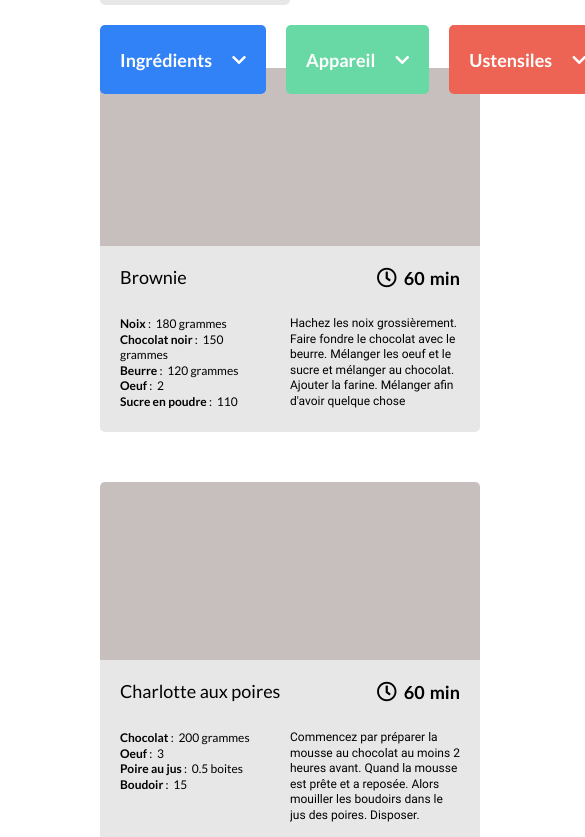
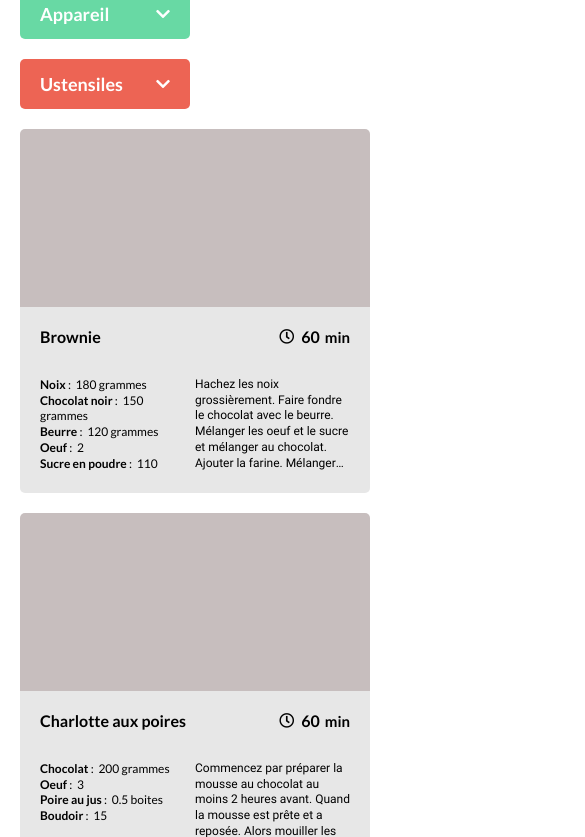
Before and after one commit to remymerienne/RemyMerienne_7_18052021, a website built with webpack: page index.html in a window 390 px wide. Shown: the part 272-1109 px from the top of the page, 585 px wide, since content can reach past the window. Built offline with Linux system fonts and the light colour scheme.

Commit message:
[FEAT]: add full responsive by CSS

```diff
--- a/script/components/modules/Display.js
+++ b/script/components/modules/Display.js
@@ -2,7 +2,6 @@
 
 const calculateHeightList = (array) => {
   let len = array.length;
-
   if (window.innerWidth <= 1080) {
     if (len > 0) {
       while (len % 1 !== 0) {
@@ -100,6 +99,13 @@ export const displayItemBoxes = (button, box, list, array) => {
 
   });
 
+  if (window.innerWidth <= 660) {
+
+    list.style.paddingBottom = '20px';
+    list.style.width = '285px';
+
+  } else {
+
     // Mise en page des liste selon le nombre de résultat
     if (array.length === 0) {
       list.style.paddingBottom = '0';
@@ -113,6 +119,8 @@ export const displayItemBoxes = (button, box, list, array) => {
     } else {
       list.style.paddingBottom = '20px';
       list.style.width = '670px';
+    }
+
   }
 
   // Calcul de la hauteur de la lise et affichage
@@ -210,28 +218,3 @@ export const displayTags = (element, array) => {
 };
 
 // ********************************************************
-
-const checkLength = (list) => {
-  if (list.length !== 0) {
-    return 1;
-  } else {
-    return 0;
-  }
-};
-
-// ==========================
-
-export const setMainTop = (node, tagStockIngredient, tagStockDevice, tagStockUtensil) => {
-  const numberOfTagRow = checkLength(tagStockIngredient) + checkLength(tagStockDevice) + checkLength(tagStockUtensil);
-  if (numberOfTagRow === 0) {
-    node.style.top = '340px';
-  } else if (numberOfTagRow === 1) {
-    node.style.top = '390px';
-  } else if (numberOfTagRow === 2) {
-    node.style.top = '443px';
-  } else if (numberOfTagRow === 3) {
-    node.style.top = '495px';
-  }
-};
-
-// ********************************************************
--- a/stylesheets/abstracts/_mixins.scss
+++ b/stylesheets/abstracts/_mixins.scss
@@ -9,47 +9,56 @@
 // - 1. Media Queries
 // --------------------------
 
-/// Mixins Media Queries Extra-small (min 375px)
+/// Mixins Media Queries Extra-large (max 1332px)
 /// @access public
 /// @requires $breakpoints - Breakpoints map
-@mixin xs {
-  @media screen and (min-width: map-get($breakpoints, xs)) {
+@mixin xl {
+  @media screen and (max-width: map-get($breakpoints, xl)) {
     @content;
   }
 }
 
-/// Mixins Media Queries Small (min 480px)
+/// Mixins Media Queries Extra-large (max 1258px)
 /// @access public
 /// @requires $breakpoints - Breakpoints map
-@mixin sm {
-  @media screen and (min-width: map-get($breakpoints, sm)) {
+@mixin lg {
+  @media screen and (max-width: map-get($breakpoints, lg)) {
     @content;
   }
 }
 
-/// Mixins Media Queries Medium (min 750px)
+/// Mixins Media Queries Extra-large (max 928px)
 /// @access public
 /// @requires $breakpoints - Breakpoints map
 @mixin md {
-  @media screen and (min-width: map-get($breakpoints, md)) {
+  @media screen and (max-width: map-get($breakpoints, md)) {
     @content;
   }
 }
 
-/// Mixins Media Queries Large (min 970px)
+/// Mixins Media Queries Extra-large (max 730px)
 /// @access public
 /// @requires $breakpoints - Breakpoints map
-@mixin lg {
-  @media screen and (min-width: map-get($breakpoints, lg)) {
+@mixin sm {
+  @media screen and (max-width: map-get($breakpoints, sm)) {
     @content;
   }
 }
 
-/// Mixins Media Queries Extra-large (min 1187px)
+/// Mixins Media Queries Extra-large (max 589px)
 /// @access public
 /// @requires $breakpoints - Breakpoints map
-@mixin xl {
-  @media screen and (min-width: map-get($breakpoints, xl)) {
+@mixin xs {
+  @media screen and (max-width: map-get($breakpoints, xs)) {
+    @content;
+  }
+}
+
+/// Mixins Media Queries Extra-large (max 374px)
+/// @access public
+/// @requires $breakpoints - Breakpoints map
+@mixin xxs {
+  @media screen and (max-width: map-get($breakpoints, xxs)) {
     @content;
   }
 }
--- a/stylesheets/abstracts/_variables.scss
+++ b/stylesheets/abstracts/_variables.scss
@@ -74,12 +74,13 @@ $task-font-stack: (
 /// @prop {String} keys - Keys are identifiers mapped to a given length
 /// @prop {Map} values - Values are actual breakpoints expressed in pixels
 $breakpoints: (
-  'xl': 1187px,
-  'lg': 970px,
-  'md': 750px,
-  'sm': 480px,
-  'xs': 375px,
-);
+  'xl': 1332px,
+  'lg': 1258px,
+  'md': 928px,
+  'sm': 730px,
+  'xs': 589px,
+  'xxs': 374px
+  );
 
 // * End
 // * ------------------------
--- a/stylesheets/components/_button.scss
+++ b/stylesheets/components/_button.scss
@@ -6,6 +6,7 @@
   @extend %flex-between;
   width: 170px;
   height: 69px;
+  margin-bottom: 20px;
   padding: 20px;
   border: none;
   border-radius: 5px;
@@ -13,6 +14,10 @@
   font-size: 18px;
   font-weight: 700;
   cursor: pointer;
+
+  @include md {
+    height: 50px;
+  }
 }
 
 // * End
--- a/stylesheets/layout/_page.scss
+++ b/stylesheets/layout/_page.scss
@@ -11,20 +11,42 @@
   width: 100%;
   max-width: $page-max-width;
   padding: 42px 100px;
+
+  @include md {
+    padding: 20px;
+  }
+
+  @include xxs {
+    padding: 10px;
+  }
 }
 
 .main {
   display: flex;
-  justify-content: space-around;
   flex-wrap: wrap;
-  column-gap: 50px;
-  row-gap: 50px;
+  column-gap: 3.5%;
+  row-gap: 43px;
   top: 340px;
   max-width: 1240px;
-  margin: 0 100px 0 auto;
   padding-bottom: 20px;
-  position: absolute;
-  z-index: -1;
+
+  @include xl {
+    row-gap: 33px;
+  }
+
+  @include lg {
+    column-gap: 10%;
+  }
+
+  @include md {
+    column-gap: 5%;
+  }
+
+  @include sm {
+    justify-content: center;
+    row-gap: 20px;
+  }
+
 }
 
 // * End
--- a/stylesheets/main.scss
+++ b/stylesheets/main.scss
@@ -1,8 +1,8 @@
 @charset "UTF-8";
 
 @import
-'abstracts/variables';
-//  'abstracts/mixins',
+'abstracts/variables',
+'abstracts/mixins';
 
 @import
   'vendors/minireset';
--- a/stylesheets/pages/_index.scss
+++ b/stylesheets/pages/_index.scss
@@ -24,6 +24,10 @@
 
   &__logo {
     width: 50px;
+
+    @include md {
+      height: 35px;
+    }
   }
 
   &__title {
@@ -32,6 +36,10 @@
     font-family: $title-font-stack;
     font-size: 36px;
     font-weight: 700;
+
+    @include md {
+      font-size: 30px;
+    }
   }
 }
 
@@ -47,12 +55,17 @@
   background-color: $background-light-color;
   border-radius: 5px;
 
+  @include md {
+    height: 50px;
+  }
+
   &__input {
     width: 95%;
     height: 50px;
     background-color: $background-light-color;
     color: #000000;
     font-size: 18px;
+    text-overflow: ellipsis;
 
     &::placeholder {
       color: #000000;
@@ -62,6 +75,10 @@
 
   &__logo {
     font-size: 32px;
+
+    @include md {
+      font-size: 25px;
+    }
   }
 }
 
@@ -70,6 +87,7 @@
 
 .tags-row {
   display: flex;
+  flex-wrap: wrap;
 
   &__tag--ingredient {
     background-color: $background-ingredient-color;
@@ -95,15 +113,16 @@
 .buttons-row {
   display: flex;
   margin-top: 15px;
+  flex-wrap: wrap;
 
   &__button--ingredient {
+    margin-right: 20px;
     background-color: $background-ingredient-color;
   }
 
   &__button--device {
+    margin-right: 20px;
     background-color: $background-device-color;
-    margin-left: 20px;
-    margin-right: 20px;
   }
 
   &__button--utensil {
@@ -125,10 +144,31 @@
 .recipe {
   display: flex;
   flex-direction: column;
-  width: 380px;
+  width: 31%;
+  min-width: 328px;
   height: 364px;
   border-radius: 5px;
   overflow: hidden;
+
+  @include lg {
+    width: 45%;
+  }
+
+  @include md {
+    width: 47.5%;
+  }
+
+  @include sm {
+    width: 65%;
+  }
+
+  @include xs {
+    width: 100%;
+  }
+
+  @include xxs {
+    min-width: unset;
+  }
 
   &__photo {
     height: 178px;
@@ -139,6 +179,10 @@
     height: 186px;
     padding: 20px;
     background-color: $background-light-color;
+
+    @include xxs {
+      padding: 10px;
+    }
   }
 }
 
@@ -152,6 +196,11 @@
 
   &__title {
     font-size: 18px;
+
+    @include xl {
+      font-size: 16px;
+      font-weight: 700;
+    }
   }
 
   &__time,
@@ -160,17 +209,38 @@
     font-weight: 700;
   }
 
+  &__time {
+    @include xl {
+      display: flex;
+      align-items: center;
+      font-size: 16px;
+    }
+  }
+
   &__time::before {
+    margin-left: 10px;
     margin-right: 7px;
     font-family: "Font Awesome 5 Free";
     font-weight: 400;
     content: "\f017";
     font-size: 20px;
+
+    @include xl {
+      font-size: 15px;
+    }
+
+    @include xxs {
+      margin-left: 5px;
+    }
   }
 
   &__time::after {
     margin-left: 5px;
     content: 'min';
+
+    @include xl {
+      font-size: 15px;
+    }
   }
 }
 
@@ -187,7 +257,7 @@
     padding-right: 20px;
     padding-top: 5px;
     overflow: hidden;
-    line-height: 15.5px;
+    line-height: 15.7px;
   }
 
   .li {
@@ -203,10 +273,13 @@
     width: 50%;
     height: 100px;
     padding-top: 5px;
+    display: -webkit-box;
+    -webkit-box-orient: vertical;
+    -webkit-line-clamp: 6;
     overflow: hidden;
     font-family: $task-font-stack;
     font-size: 12px;
-    line-height: 15.5px;
+    line-height: 15.7px;
   }
 }
 
@@ -215,6 +288,7 @@
 
 .box {
   display: none;
+  position: absolute;
   overflow: hidden;
   border-radius: 5px;
   color: #ffffff;
@@ -229,10 +303,6 @@
   &-device,
   &-device input {
     background-color: $background-device-color;
-  }
-
-  &-device {
-    margin: 0 20px;
   }
 
   &-utensil,
--- a/supply/notes.txt
+++ b/supply/notes.txt
@@ -25,18 +25,15 @@ Etapes du projet :
 
 To Do List :
 ------------
-- Prévoir responsive
 - Images pour recettes ???
 - MAJ de sr-only avec bootstrap
-- Texture pour <main> vide ???
 - Mise en page du message d'erreur
 - Annimation pour placements de boutons ???
-- Mise en page des carrés recettes
 - Full favicon
 - font-display: swap;
 - Semantic markup
 - Test w3c !
-- Largeur recipes css !
+- Sélection d'une recette
 
 *******************************************************************************
 
```
Also changed, not shown: script/components/MainAlgorithm.js (+2 -39 lines), css/style.css, dist/main.bundle.js. Lines whose indentation alone changed are shown as unchanged.
